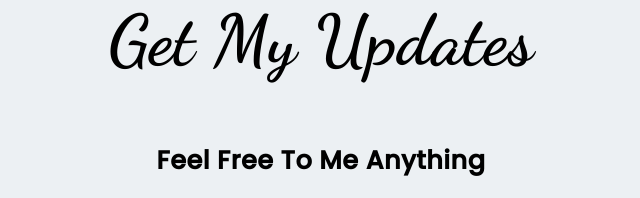
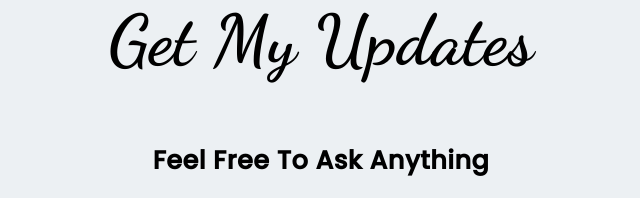
Before and after one commit to abirhasanop/assignment-1, a plain HTML site: page index.html in a window 1280 px wide. Shown: the part 5122-5320 px from the top of the page, 319-959 px from the left. Drawn offline with Linux system fonts and the light colour scheme.

Commit message:
this time surely done

```diff
--- a/index.html
+++ b/index.html
@@ -118,7 +118,7 @@
     <section class="section6">
         <div>
             <h1>Get My Updates</h1>
-            <h2>Feel Free To Me Anything</h2>
+            <h2>Feel Free To Ask Anything</h2>
             <div class="section6-div2">
                 <input type="email" placeholder="Email">
                 <button class="donate-now">Subscribe</button>
```
